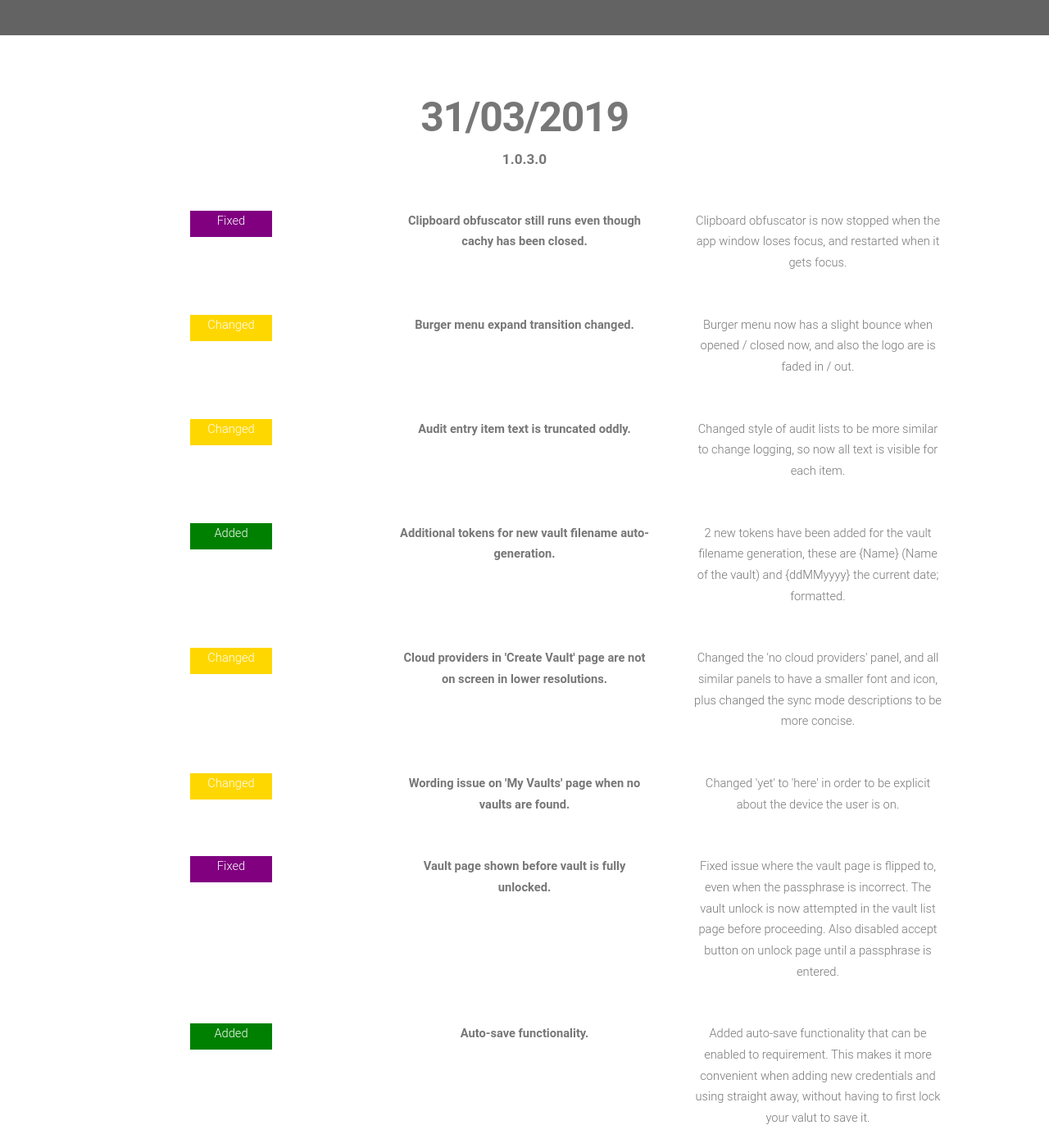
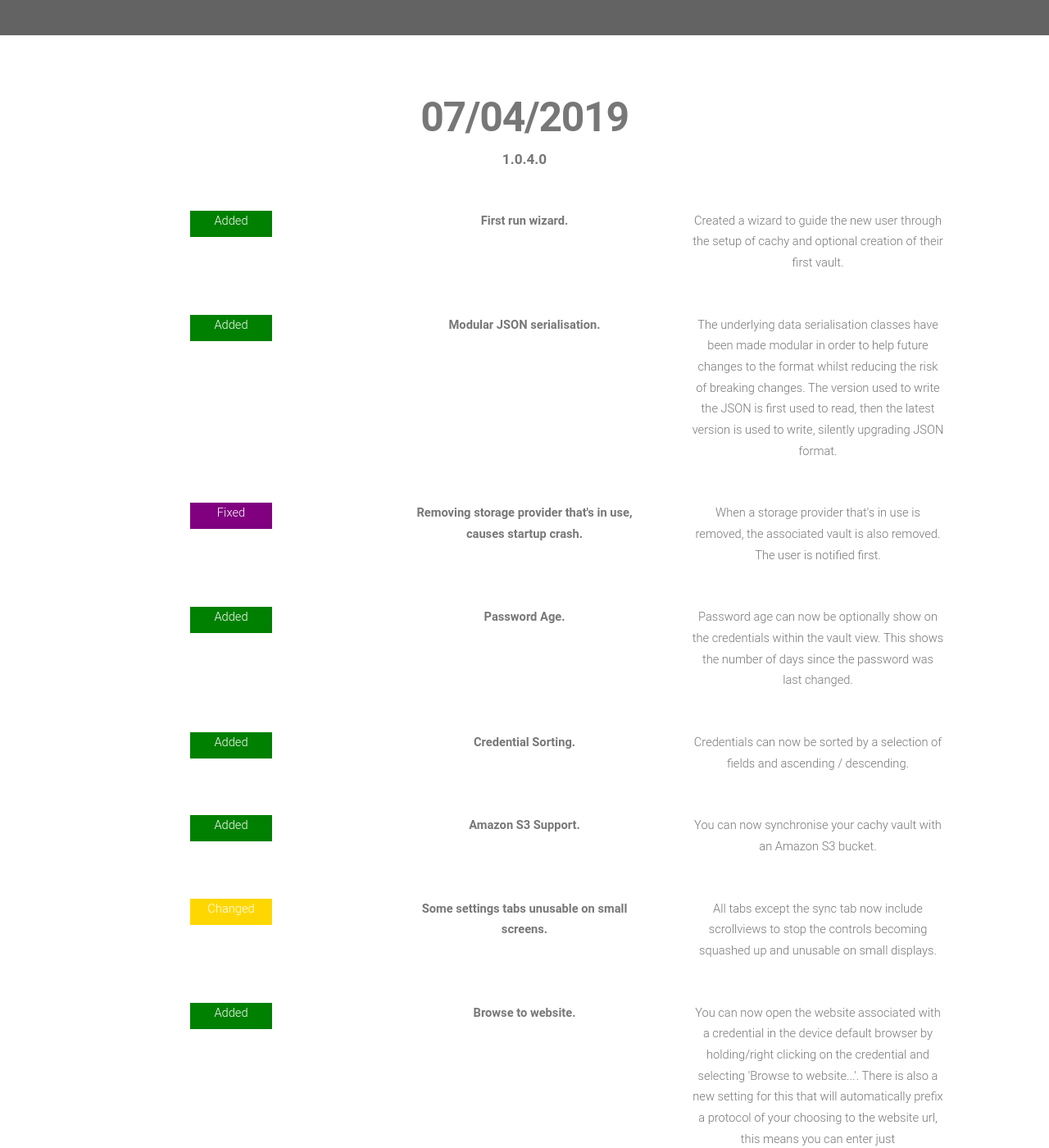
Before and after one commit to devoctomy/cachy.me, a Jekyll site: the page built from changelog.html, in a window 1280 px wide and 1400 px high, scrolled down 600 px. Shown: the whole window at 82% size. Built offline with Jekyll 4.4.1, drawn with Linux system fonts in a browser that asks for light colours; nearby versions of some CDN libraries; a script that is not in the unit is left out; some of the changed text lies outside the part shown.

```diff
--- a/assets/data/changes.json
+++ b/assets/data/changes.json
@@ -1,5 +1,80 @@
 {
   "Releases": {
+    "1.0.4.0": {
+      "Date": "07/04/2019",
+      "Changes": [
+        {
+          "Type": "Added",
+          "Date": "06/04/2019",
+          "Summary": "First run wizard.",
+          "Description": "Created a wizard to guide the new user through the setup of cachy and optional creation of their first vault.",
+          "Platform": "UWP, Android"
+        },
+        {
+          "Type": "Added",
+          "Date": "05/04/2019",
+          "Summary": "Modular JSON serialisation.",
+          "Description": "The underlying data serialisation classes have been made modular in order to help future changes to the format whilst reducing the risk of breaking changes.  The version used to write the JSON is first used to read, then the latest version is used to write, silently upgrading JSON format.",
+          "Platform": "UWP, Android"
+        },
+        {
+          "Type": "Fixed",
+          "Date": "05/04/2019",
+          "Summary": "Removing storage provider that's in use, causes startup crash.",
+          "Description": "When a storage provider that's in use is removed, the associated vault is also removed.  The user is notified first.",
+          "Platform": "UWP, Android"
+        },
+        {
+          "Type": "Added",
+          "Date": "05/04/2019",
+          "Summary": "Password Age.",
+          "Description": "Password age can now be optionally show on the credentials within the vault view. This shows the number of days since the password was last changed.",
+          "Platform": "UWP, Android"
+        },
+        {
+          "Type": "Added",
+          "Date": "05/04/2019",
+          "Summary": "Credential Sorting.",
+          "Description": "Credentials can now be sorted by a selection of fields and ascending / descending.",
+          "Platform": "UWP, Android"
+        },
+        {
+          "Type": "Added",
+          "Date": "04/04/2019",
+          "Summary": "Amazon S3 Support.",
+          "Description": "You can now synchronise your cachy vault with an Amazon S3 bucket.",
+          "Platform": "UWP, Android"
+        },
+        {
+          "Type": "Changed",
+          "Date": "03/04/2019",
+          "Summary": "Some settings tabs unusable on small screens.",
+          "Description": "All tabs except the sync tab now include scrollviews to stop the controls becoming squashed up and unusable on small displays.",
+          "Platform": "UWP, Android"
+        },
+        {
+          "Type": "Added",
+          "Date": "03/04/2019",
+          "Summary": "Browse to website.",
+          "Description": "You can now open the website associated with a credential in the device default browser by holding/right clicking on the credential and selecting 'Browse to website...'. There is also a new setting for this that will automatically prefix a protocol of your choosing to the website url, this means you can enter just 'www.somewebsite.com' and still browse to it.",
+          "Platform": "UWP, Android"
+        },
+        {
+          "Type": "Changed",
+          "Date": "02/04/2019",
+          "Summary": "Improved search",
+          "Description": "Search now supports tags, by prefixing with the '#' symbol. Separate search terms by a space.",
+          "Platform": "UWP, Android"
+        },
+        {
+          "Type": "Added",
+          "Date": "02/04/2019",
+          "Summary": "Credential tags.",
+          "Description": "Tags can now be added to each credential.",
+          "Platform": "UWP, Android"
+        }
+      ]
+    },
     "1.0.3.0": {
       "Date": "31/03/2019",
       "Changes": [
```
Also changed, not shown: _posts/2019-04-07-releasedelay.md (added, +13 -0 lines).
